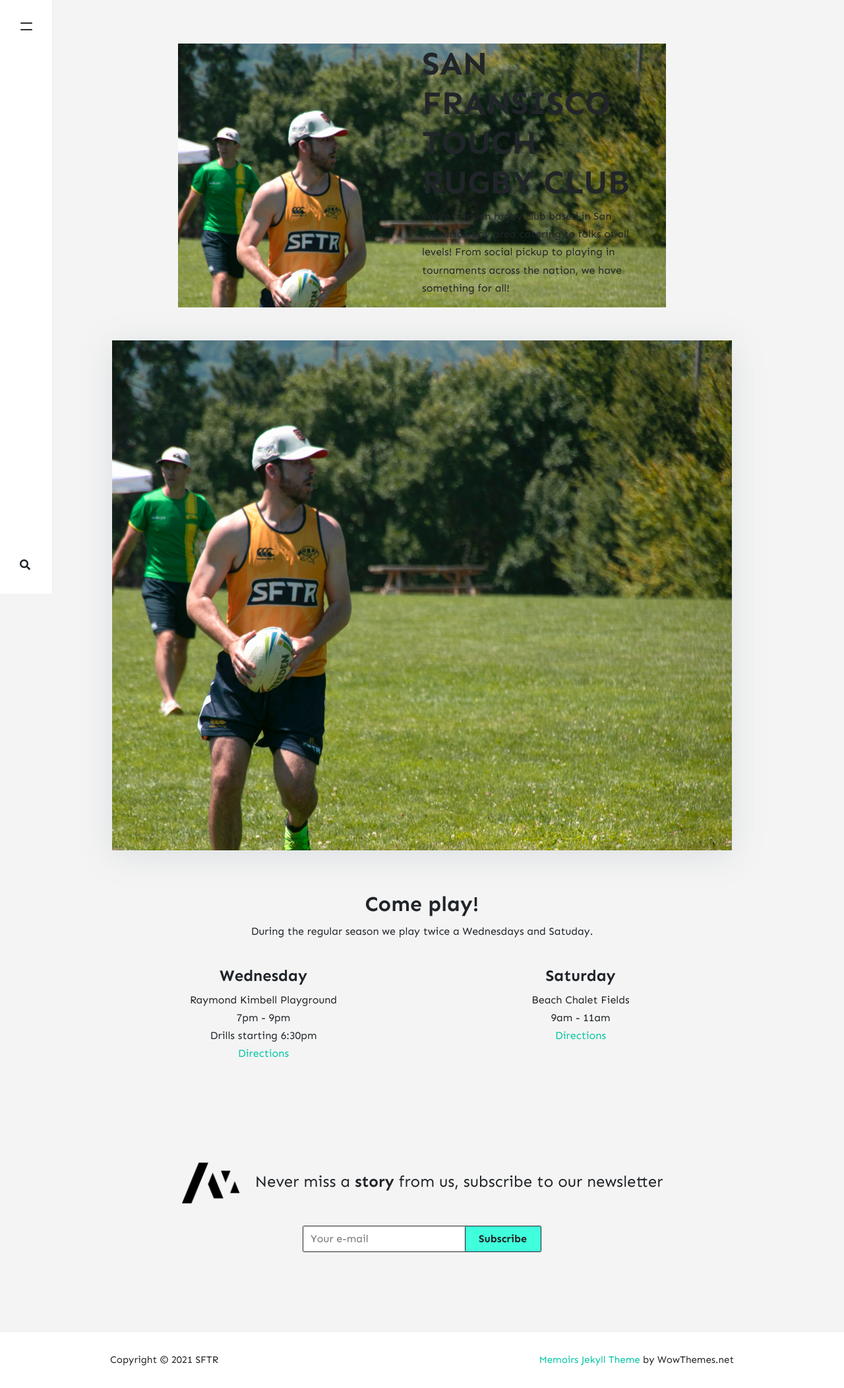
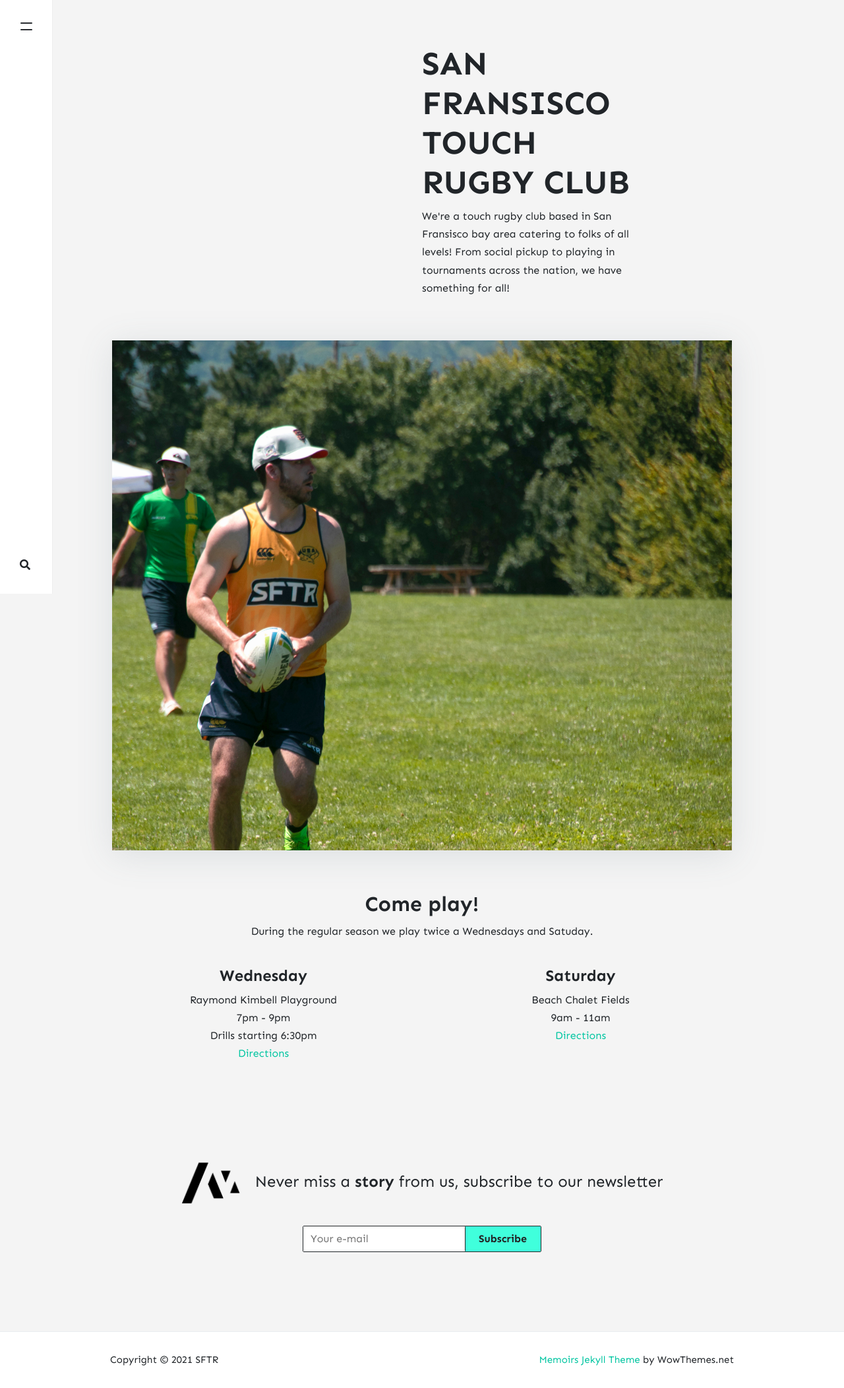
Before and after one commit to stackbit-projects/blue-triceratops-4f502, a Jekyll site: the page built from _pages/about.md, in a window 1280 px wide. Shown: the whole page at 66% size. Built offline with Jekyll 4.4.1, drawn with Linux system fonts in a browser that asks for light colours; nearby versions of some CDN libraries; comment, search, counter and statistics services are not loaded.

Commit message:
theme.scss: changed

```diff
--- a/assets/css/theme.scss
+++ b/assets/css/theme.scss
@@ -736,12 +736,6 @@ body.active-side {
     text-align: center;
 }
 
-.hero {
-    background-image: url('../images/hero_2_cropped.jpg');
-    background-repeat: no-repeat;
-    background-size: cover;
-}
-
 h5 {
     color: #616161;
     font-weight: 500;
```
